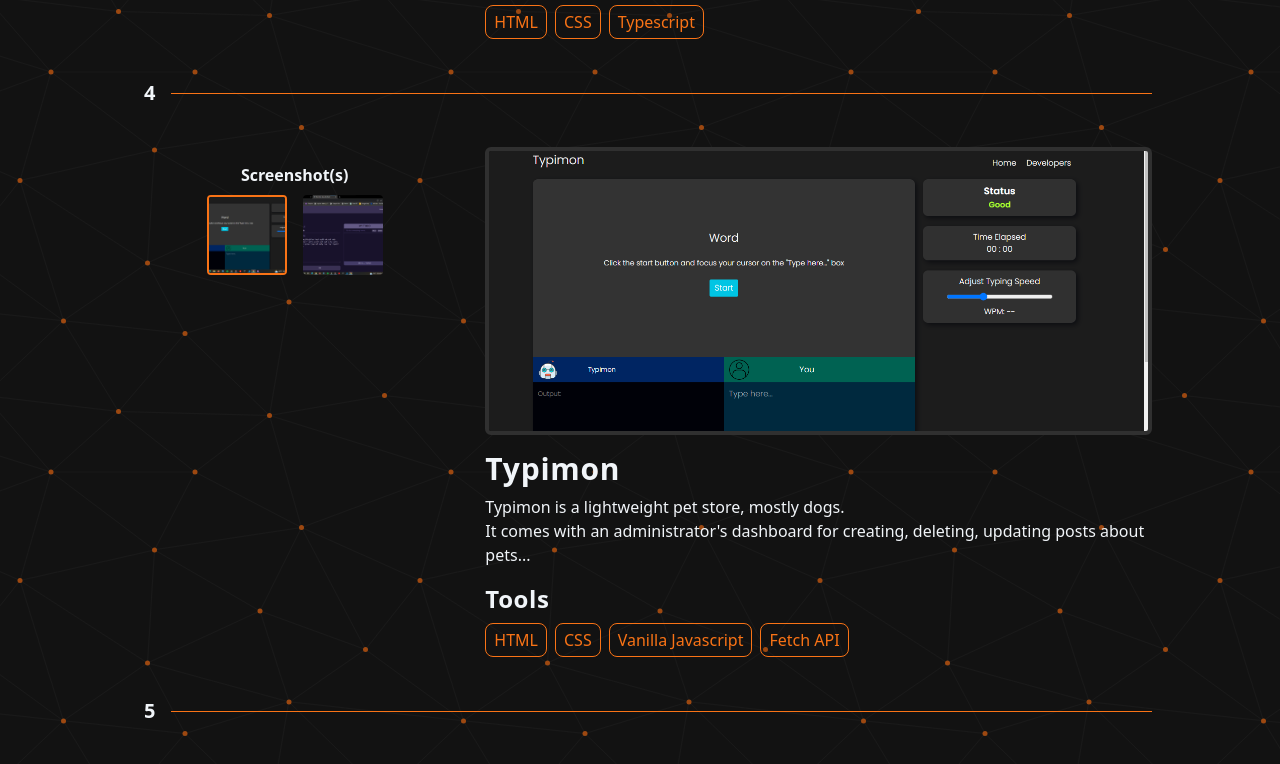
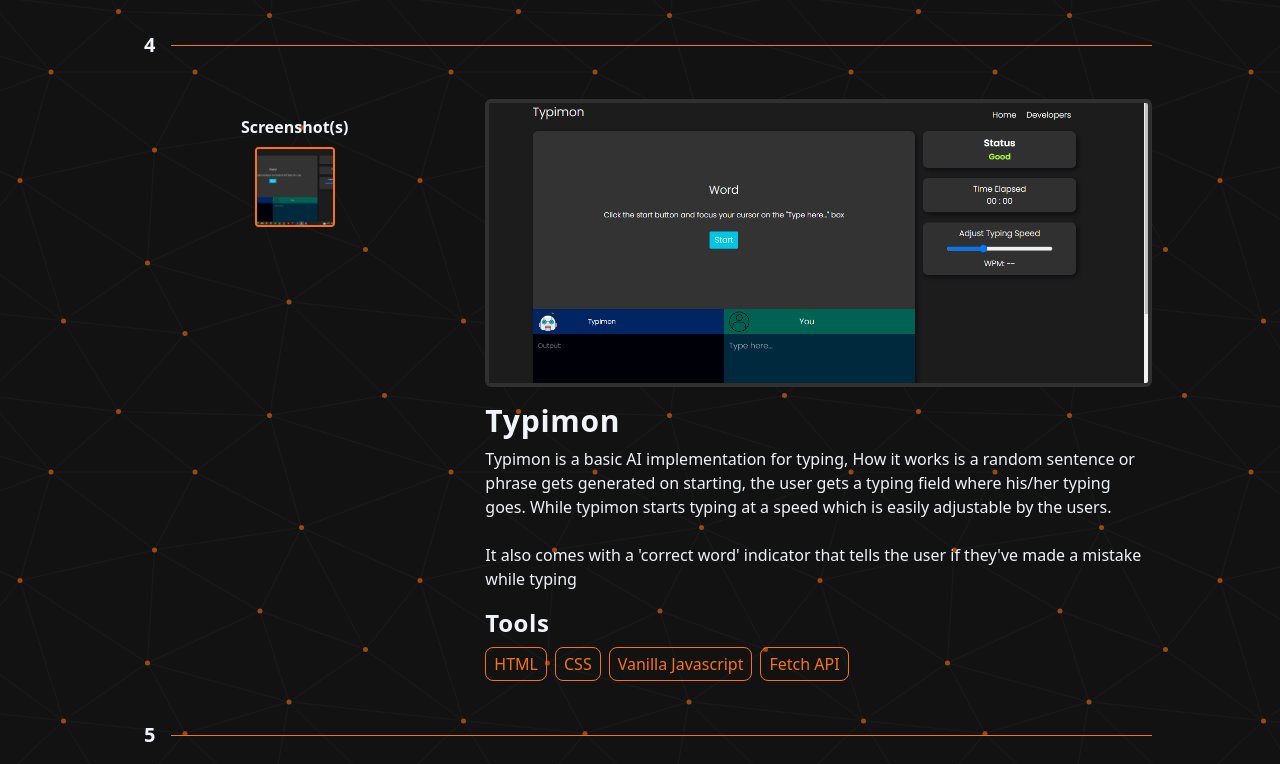
Before and after one commit to benjaminnkem/portfolio, a Next.js app: page /projects in a window 1280 px wide. Shown: the part 2119-2883 px from the top of the page. Built offline with nearby package versions, Linux system fonts and the light colour scheme.

Commit message:
Edited more projects info

```diff
--- a/app/projects/page.js
+++ b/app/projects/page.js
@@ -38,8 +38,7 @@ const ProjectsPage = () => {
     },
     {
       name: "BenCalc",
-      description:
-        "BenCalc is a lightweight pet store, mostly dogs.\nIt comes with an administrator's dashboard for creating, deleting, updating posts about pets...",
+      description: `BenCalc is a well functioning calculator built in TypeScript, HTML and CSS`,
       images: [
         "/images/projects/bjncalc.png",
         "/images/projects/ben_calc1.png",
@@ -51,9 +50,10 @@ const ProjectsPage = () => {
     },
     {
       name: "Typimon",
-      description:
-        "Typimon is a lightweight pet store, mostly dogs.\nIt comes with an administrator's dashboard for creating, deleting, updating posts about pets...",
-      images: ["/images/projects/typimon.png", "/images/projects/react_todo.png"],
+      description: `Typimon is a basic AI implementation for typing, How it works is a random sentence or phrase gets generated on starting, the user gets a typing field where his/her typing goes. While typimon starts typing at a speed which is easily adjustable by the users.
+
+      It also comes with a 'correct word' indicator that tells the user if they've made a mistake while typing`,
+      images: ["/images/projects/typimon.png"],
       alt_attr: "Typimon Illustration",
       techs: ["HTML", "CSS", "Vanilla Javascript", "Fetch API"],
     },
```
